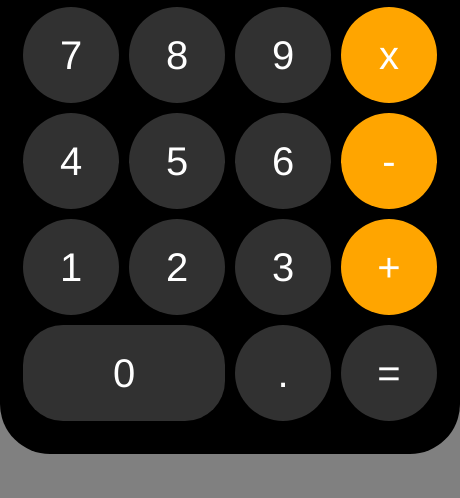
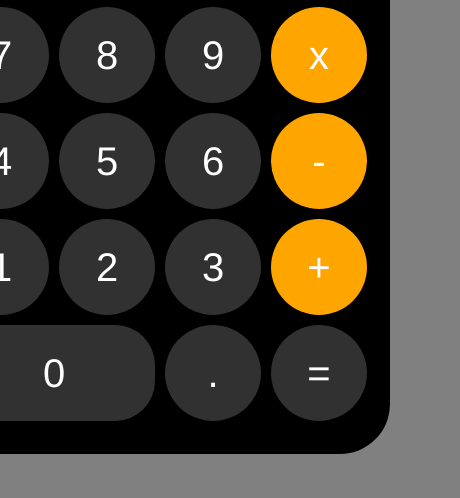
Before and after one commit to ahua1994/iOS-Calculator, a plain HTML site: page index.html in a window 390 px wide. Shown: the part 346-844 px from the top of the page, 460 px wide, since content can reach past the window. Drawn offline with Linux system fonts and the light colour scheme.

Commit message:
media fix

```diff
--- a/style.css
+++ b/style.css
@@ -111,6 +111,6 @@ body{
 
 @media screen and (max-width: 460px){
     body {
-        justify-content: unset;
+        justify-content: flex-end;
     }
 }
```
